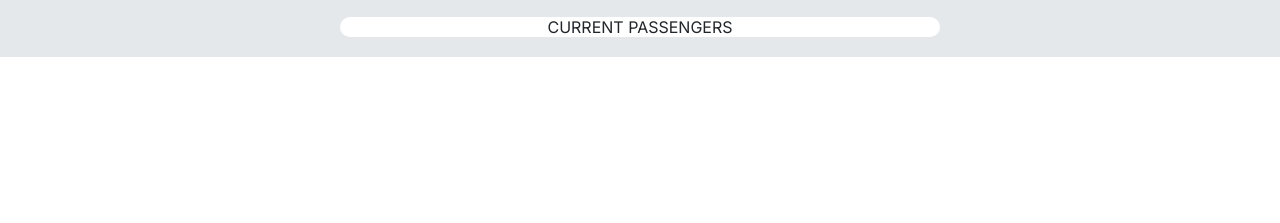
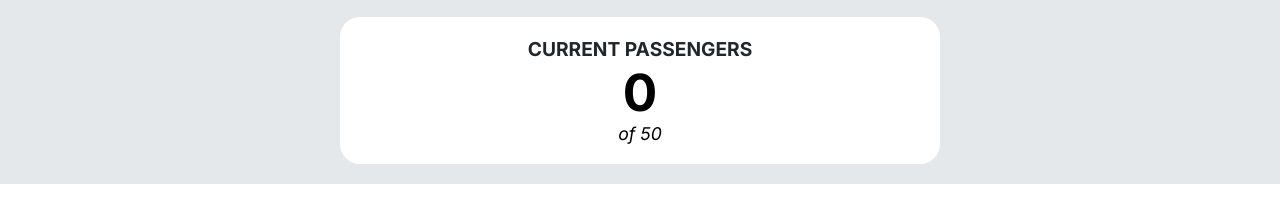
Before and after one commit to BuhleMtshali/mini-projects, a website: page passanger-counter-js/index.html in a window 1280 px wide. Shown: the part 163-386 px from the top of the page. Drawn offline with Linux system fonts and the light colour scheme.

Commit message:
updated the stylesheet

```diff
--- a/passanger-counter-js/app.css
+++ b/passanger-counter-js/app.css
@@ -30,7 +30,7 @@
     object-position: center;
 }
 
-header{
+header, .counter-container .top{
     display: flex;
     align-items: center;
     flex-direction: column;
@@ -60,9 +60,25 @@ header small{
     flex-direction: column;
     align-items: center;
     background: rgb(255, 255, 255);
+    padding: 20px 0;
 }
 
 .counter-container p{
     color: rgb(34, 38, 42);
     text-shadow: rgba(0, 0, 0, 1);
 }
+
+.counter-container .top p{
+    font-weight: bold;
+    font-size: 1.2rem;
+}
+
+.counter-container .top h1{
+    font-size: 3.2rem;
+}
+
+.counter-container .top small{
+    font-style: italic;
+    font-size: 1.1rem;
+
+}
--- a/passanger-counter-js/index.html
+++ b/passanger-counter-js/index.html
@@ -20,6 +20,8 @@
 		 <div class="counter-container">
 			<div class="top">
 				<p>CURRENT PASSENGERS</p>
+				<h1 class="count" id="count">0</h1>
+				<small>of 50</small>
 			</div>
 			<!-- END OF TOP -->
 		 </div>
```
